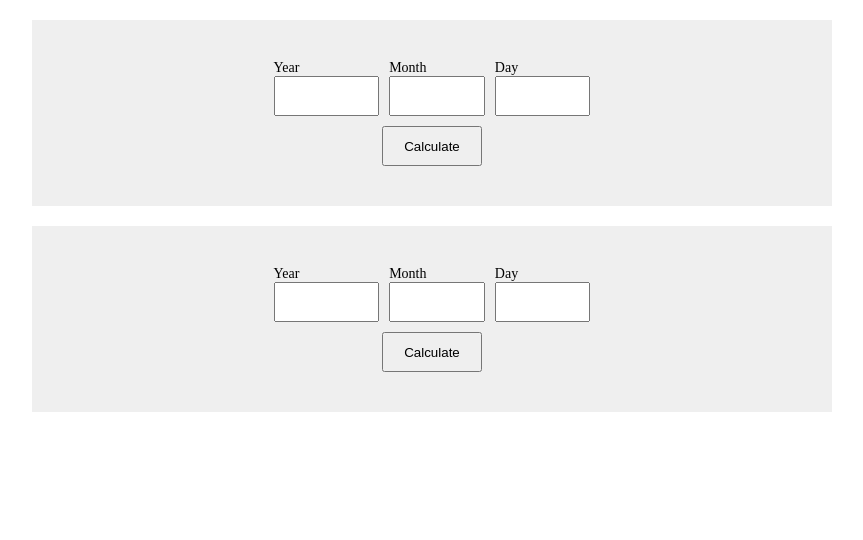
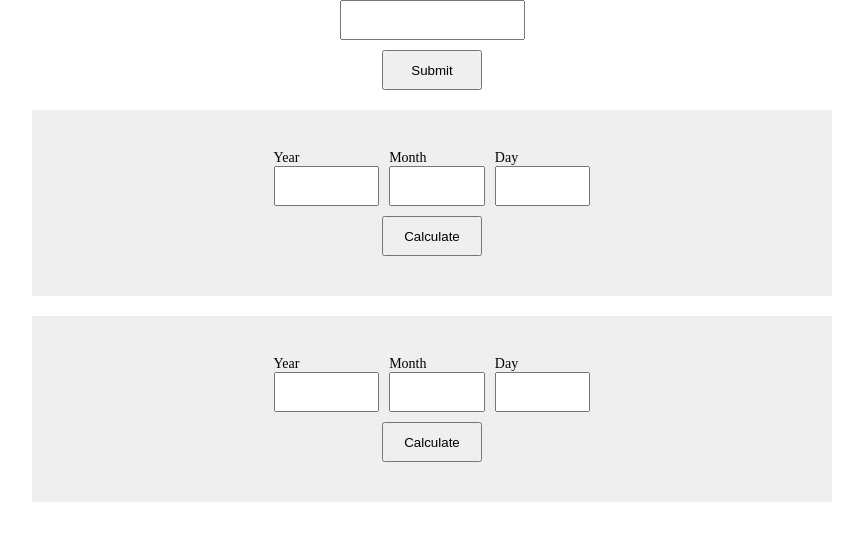
Before and after one commit to dipika-baj/task, a React (Vite) app: page / in a window 1280 px wide. Shown: the top 540 px of the page, without its empty margins (208-1071 px from the left). Built offline with nearby package versions, Linux system fonts and the light colour scheme.

Commit message:
roman number converter

```diff
--- a/src/App.jsx
+++ b/src/App.jsx
@@ -1,10 +1,12 @@
 import "./App.css";
 import AgeCalculator from "./components/ageCalculator/ageCalculator";
 import NextBirthday from "./components/nextBirthday/nextBirthday";
+import RomanNumber from "./components/romanNumber/romanNumber";
 
 function App() {
   return (
     <>
+      <RomanNumber />
       <AgeCalculator />
       <NextBirthday />
     </>
--- a/src/components/ageCalculator/age/age.jsx
+++ b/src/components/ageCalculator/age/age.jsx
@@ -5,6 +5,7 @@ const Age = (props) => {
   let monthAge = todayDate.getMonth() - submittedDate.getMonth();
   let dateAge = todayDate.getDate() - submittedDate.getDate();
 
+  //checks if submitted month and date has passed
   if (
     todayDate.getMonth() < submittedDate.getMonth() ||
     (todayDate.getMonth() === submittedDate.getMonth() &&
@@ -14,6 +15,7 @@ const Age = (props) => {
     monthAge += 12;
   }
 
+  //checks if submitted date has passed
   if (todayDate.getDate() < submittedDate.getDate()) {
     monthAge--;
     dateAge += 31;
--- a/src/components/nextBirthday/countdown/countdown.jsx
+++ b/src/components/nextBirthday/countdown/countdown.jsx
@@ -1,36 +1,36 @@
 const CountDown = (props) => {
   const { submittedDate, todayDate } = props;
+  let upcomingBirthday = new Date(submittedDate);
 
-  let remainingMonth;
-  let remainingDay;
-  let remainingHour;
-  let remainingMinute;
-  let remainingSecond;
+  upcomingBirthday.setFullYear(new Date().getFullYear());
 
-  if (
-    submittedDate.getMonth() >= todayDate.getMonth() &&
-    submittedDate.getDate() >= todayDate.getDate()
-  ) {
-    remainingMonth = submittedDate.getMonth() - todayDate.getMonth();
-    remainingDay = submittedDate.getDate() - todayDate.getDate() - 1;
-    remainingHour = 24 - todayDate.getHours() - 1;
-    remainingMinute = 60 - todayDate.getMinutes() - 1;
-    remainingSecond = 60 - todayDate.getSeconds();
-  } else {
-    remainingMonth = 12 + submittedDate.getMonth() - todayDate.getMonth() - 1;
-    remainingDay = 30 + submittedDate.getDate() - submittedDate.getDate() - 1;
-    remainingHour = 24 - todayDate.getHours();
-    remainingMinute = 60 - todayDate.getMinutes();
-    remainingSecond = 60 - todayDate.getSeconds();
+  if (upcomingBirthday <= todayDate) {
+    upcomingBirthday.setFullYear(new Date().getFullYear() + 1);
   }
 
-  console.log(
-    remainingMonth,
-    remainingDay,
-    remainingHour,
-    remainingMinute,
-    remainingSecond
-  );
+  let remainingMonth = upcomingBirthday.getMonth() - todayDate.getMonth();
+  console.log(remainingMonth);
+
+  // let remainingMonth = submittedDate.getMonth() - todayDate.getMonth();
+  // let remainingDay = submittedDate.getDate() - todayDate.getDate() - 1;
+  // let remainingHour = 24 - todayDate.getHours();
+  // let remainingMinute = 60 - todayDate.getMinutes();
+  // let remainingSecond = 60 - todayDate.getSeconds();
+
+  // if (submittedDate.getMonth() > todayDate.getMonth()) {
+  //   remainingMonth--;
+  //   remainingDay += 30;
+  //   remainingHour--;
+  //   remainingMinute--;
+  // }
+
+  // console.log(
+  //   remainingMonth,
+  //   remainingDay,
+  //   remainingHour,
+  //   remainingMinute,
+  //   remainingSecond
+  // );
 
   return <></>;
 };
--- /dev/null
+++ b/src/components/romanNumber/romanNumber.jsx
@@ -0,0 +1,63 @@
+import { useState } from "react";
+
+const RomanNumber = () => {
+  const [romanNumberArray, setRomanNumberArray] = useState([]);
+  const [result, setResult] = useState(0);
+  const [isInputValid, setIsInputValid] = useState(true);
+  const roman = {
+    i: 1,
+    v: 5,
+    x: 10,
+    l: 50,
+    c: 100,
+    d: 500,
+    m: 1000,
+  };
+
+  const inputHandler = (e) => {
+    setIsInputValid(true);
+    const validInput = Object.keys(roman);
+    const romanNumber = e.target.value.toLowerCase().split("");
+    romanNumber.forEach((number) => {
+      if (!validInput.includes(number)) {
+        setIsInputValid(false);
+      }
+    });
+
+    if (isInputValid) {
+      setRomanNumberArray(romanNumber);
+    }
+  };
+  const submitHandler = (e) => {
+    e.preventDefault();
+    let number = 0;
+    let skipIndex;
+
+    for (let i = 0; i < romanNumberArray.length; i++) {
+      if (i === skipIndex + 1) {
+        continue;
+      }
+      let value = 0;
+      if (roman[romanNumberArray[i]] < roman[romanNumberArray[i + 1]]) {
+        value = roman[romanNumberArray[i + 1]] - roman[romanNumberArray[i]];
+        skipIndex = i;
+      } else {
+        value = roman[romanNumberArray[i]];
+      }
+      number += value;
+    }
+    setResult(number);
+  };
+
+  return (
+    <>
+      <form onSubmit={submitHandler}>
+        <input type="text" onChange={inputHandler} />
+        {!isInputValid && <p>Invalid Input</p>}
+        <input type="submit" value={"Submit"} />
+      </form>
+      {!!result && <p>{result}</p>}
+    </>
+  );
+};
+export default RomanNumber;
```
